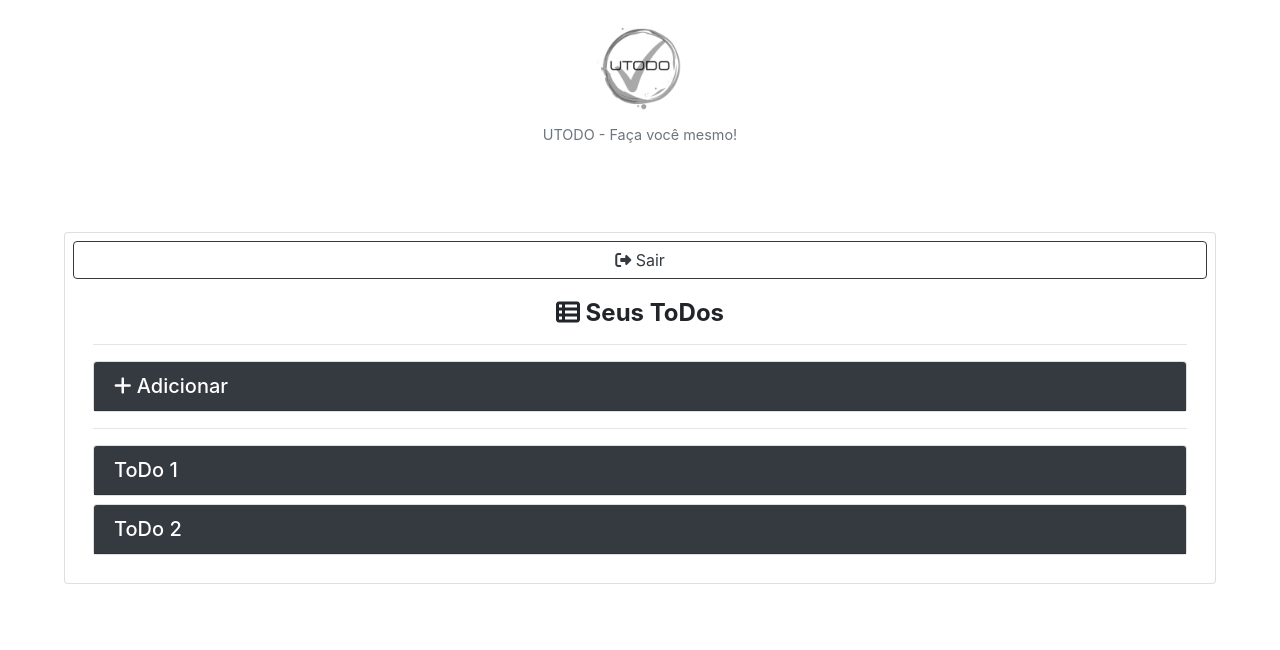
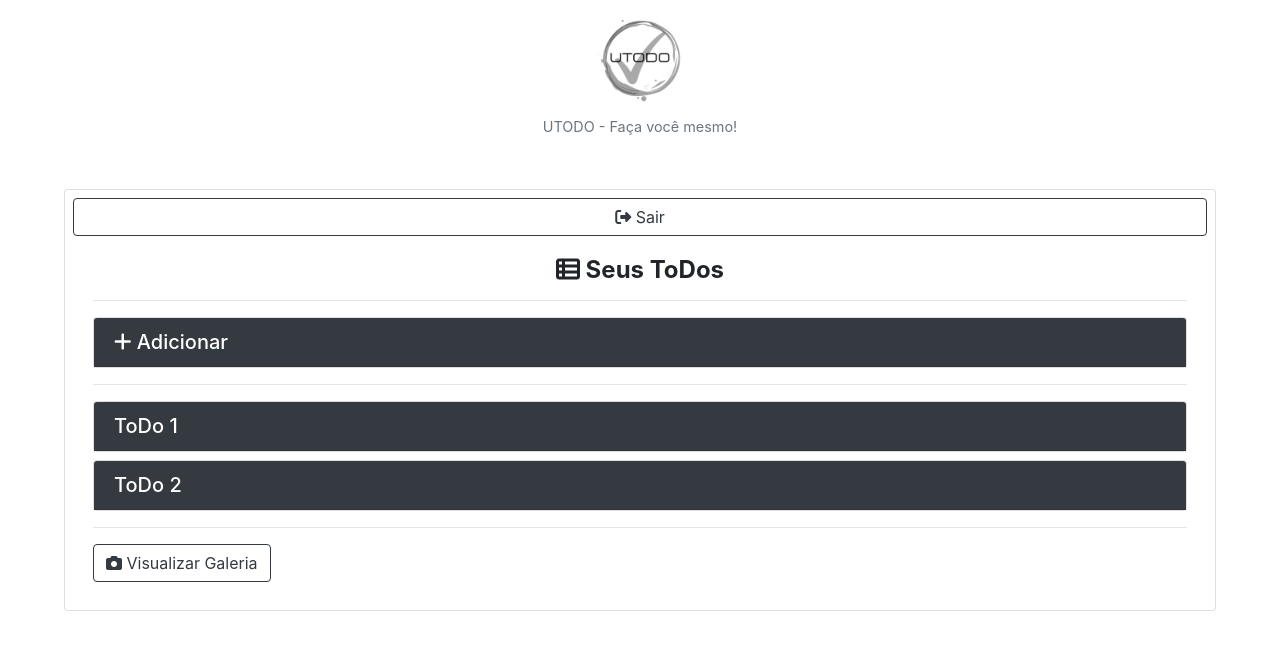
Before and after one commit to WhoisBsa/utodo, a PHP site: page /php/main.php in a window 1280 px wide. Shown: the top 650 px of the page. Run offline with PHP 8.4, Linux system fonts and the light colour scheme; the visitor is signed in with stand-in values (Sample User, id 1); data comes from the database, SQL or seed files in the repository; data that the repository does not hold is empty; some libraries are stand-ins or nearby versions.

Commit message:
Adicionar galeria de fotos

```diff
--- a/php/main.php
+++ b/php/main.php
@@ -20,14 +20,14 @@
     <!-- <?php session_start() ?> Pega os dados do usuário -->
     <!-- <?php require_once("todoDAO.php"); ?> Classe para uso das querys -->
 
-    <figure class="figure position-absolute text-center mt-3">
+    <figure class="figure position-absolute text-center mt-2">
       <img src="../layout/logo.png" class="figure-img img-fluid rounded" alt="UTODO - Faça você mesmo!" width="100"
         height="100">
       <figcaption class="figure-caption text-xs-center">UTODO - Faça você mesmo!</figcaption>
     </figure>
     <div class="grandParentContaniner">
       <div class="parentContainer">
-        <div class="card p-2 mt-3" style="width: 90vw">
+        <div class="card p-2 mt-3 mb-3" style="width: 90vw">
           <form action="logout.php" method="POST">
             <button class="btn btn-outline-dark btn-block"><i class="fas fa-sign-out-alt"></i> Sair</button>
           </form>
@@ -155,6 +155,21 @@
 
                 }
 
+                echo '
+                  <hr /><div class="form-group m-0">
+                    <form method="POST">
+                      <button type="submit" class="btn btn-outline-dark" name="galeria">
+                      <i class="fa fa-camera" aria-hidden="true"></i>
+                      Visualizar Galeria
+                      </button>
+                    </form>
+                    </div>
+                  ';
+
+                if (isset($_POST["galeria"])){
+                  echo "<script>window.location.replace('../layout/galery/index.html');</script>";
+                }
+
               ?>
 
             </div>
```
